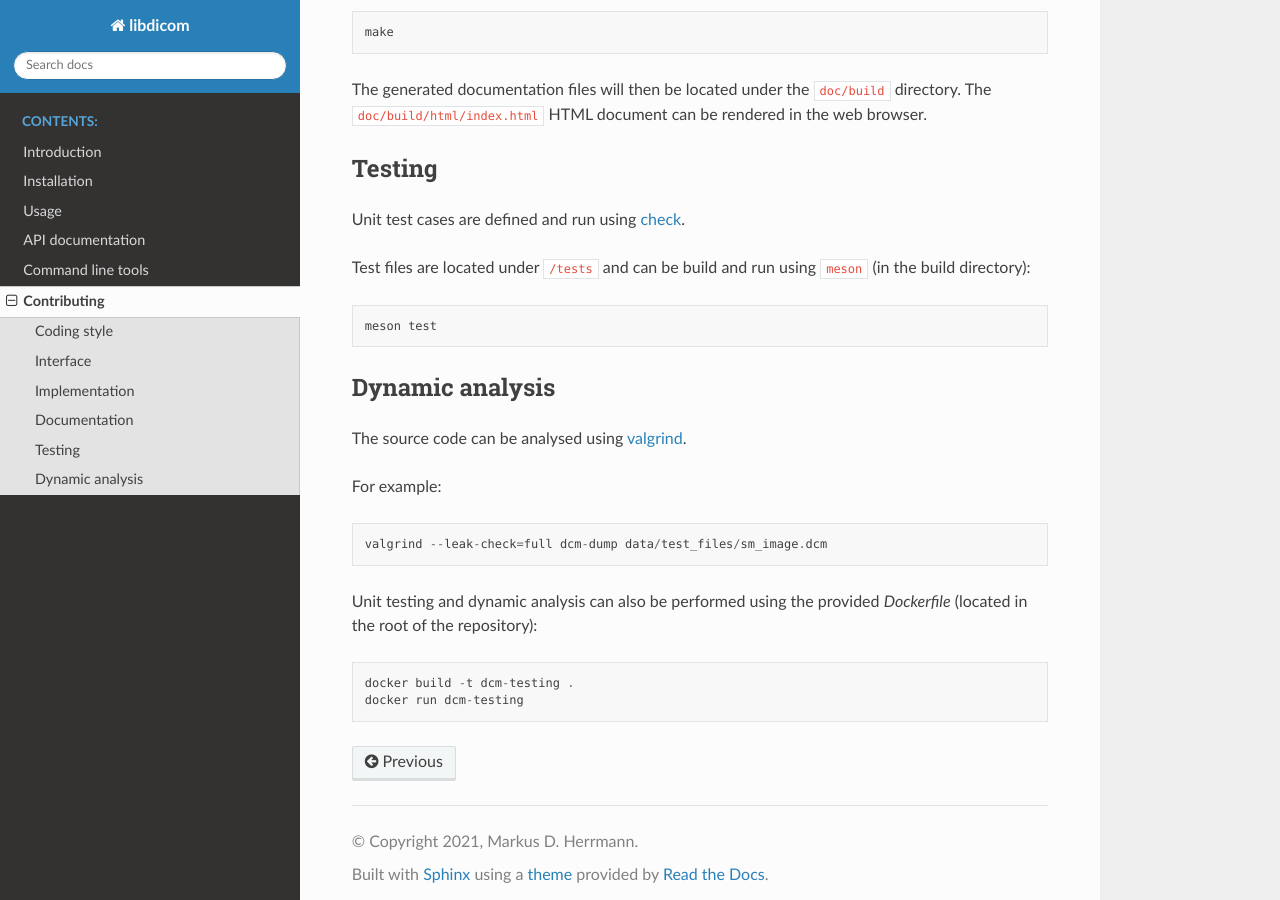
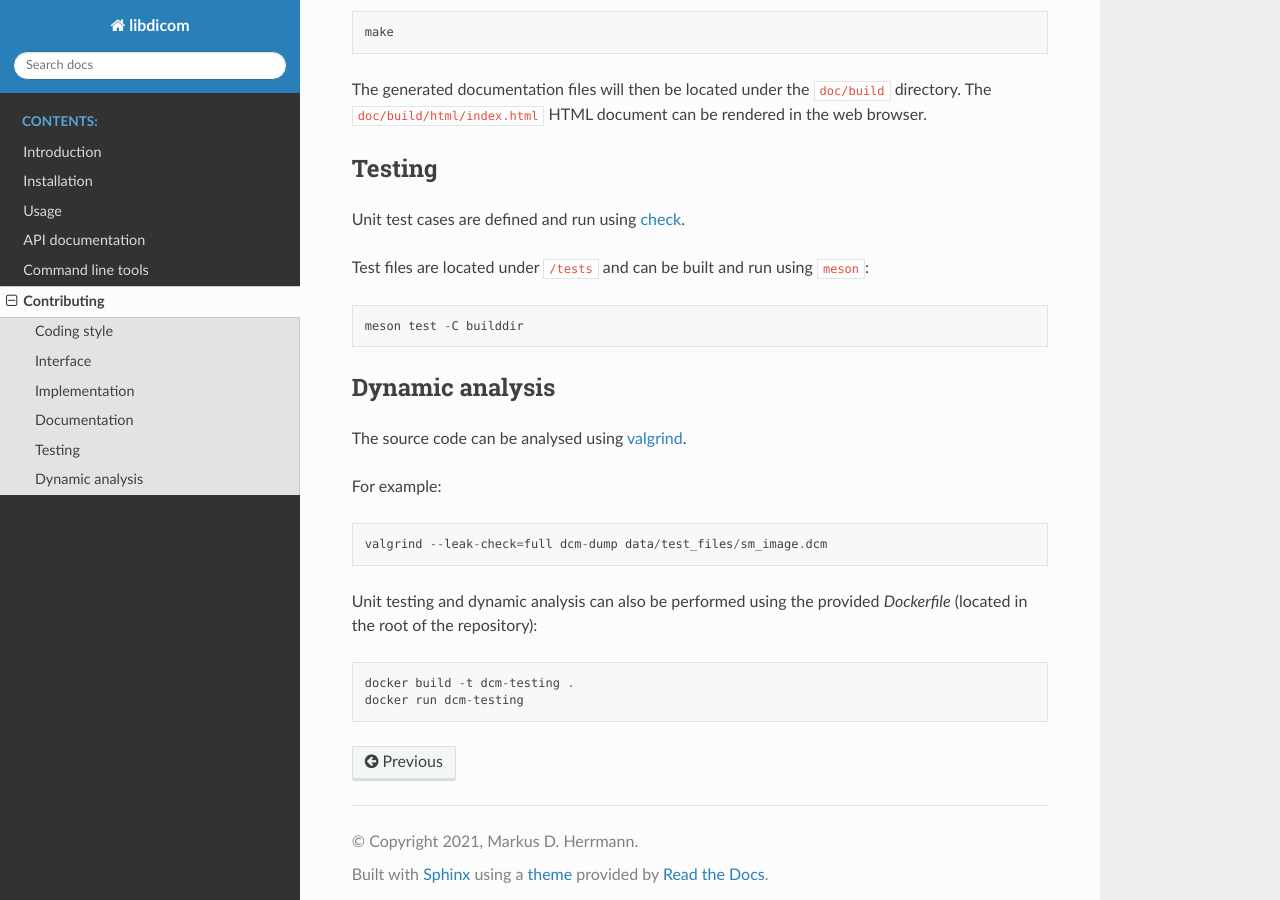
Before and after one commit to ImagingDataCommons/libdicom, a Sphinx documentation site: the page built from doc/source/contributing.rst, in a window 1280 px wide and 900 px high, scrolled down 1665 px. Built offline with Sphinx 7.4.7 and the Read the Docs theme 2.0.0, drawn with Linux system fonts in a browser that asks for light colours.

Commit message:
doc: clarify "meson test" invocation
Use the same syntax as in the installation docs.

```diff
--- a/doc/source/contributing.rst
+++ b/doc/source/contributing.rst
@@ -73,9 +73,9 @@ Testing
 
 Unit test cases are defined and run using `check <https://github.com/libcheck/check>`_.
 
-Test files are located under ``/tests`` and can be build and run using ``meson`` (in the build directory)::
+Test files are located under ``/tests`` and can be built and run using ``meson``::
 
-    meson test
+    meson test -C builddir
 
 Dynamic analysis
 ++++++++++++++++
```
